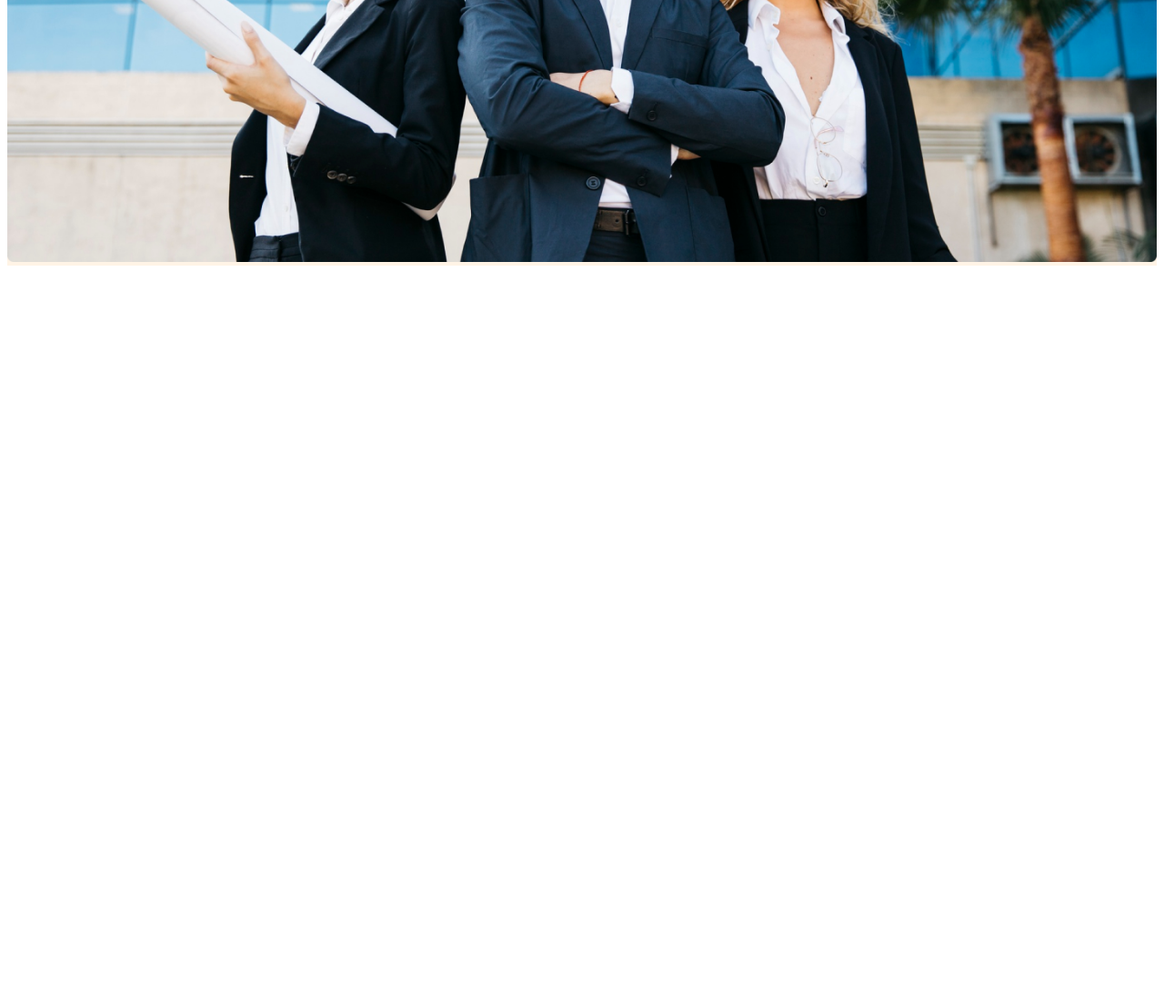
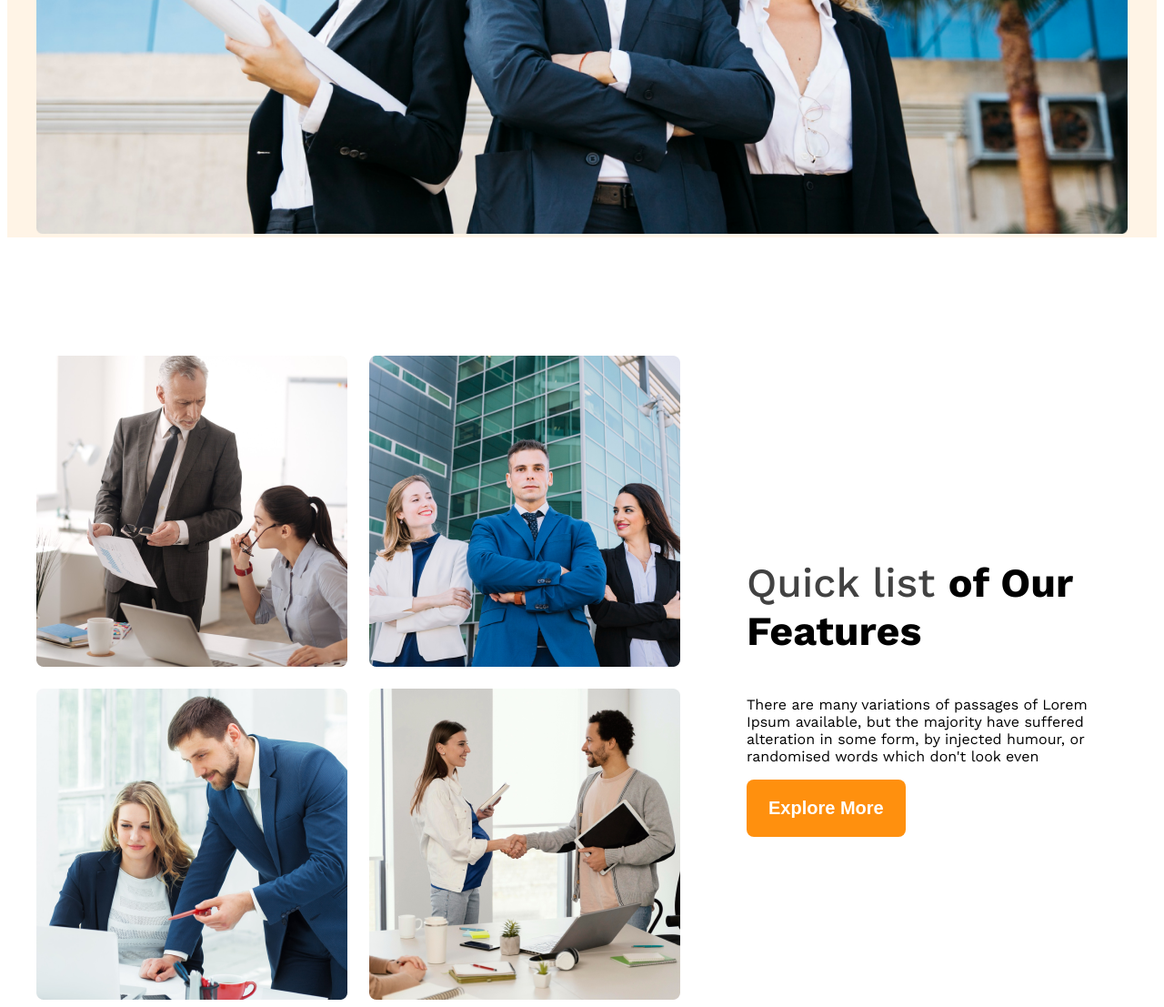
Before and after one commit to shafrinahamed0007/MIL2M7-Architect, a plain HTML site: page index.html in a window 1280 px wide. Shown: the part 876-1983 px from the top of the page at 91% size. Before the commit the page ends 1176 px from the top, so only its background shows below. Drawn offline with nearby package versions, Linux system fonts and the light colour scheme.

Commit message:
Set team sections with flex and grid layout

```diff
--- a/index.html
+++ b/index.html
@@ -35,13 +35,31 @@
           </p>
           <button class="btn-primary">Explore More</button>
         </div>
-         <img class="banner-image" src="/images/banner.png" alt="" />
-
+        <img class="banner-image" src="/images/banner.png" alt="" />
       </div>
-
     </header>
 
-    <main></main>
+    <main>
+      <section class="teams display-flex">
+        <div class="team-img-container">
+          <img src="./images/team1.png" alt="two architects discussing about design">
+          <img src="./images/team2.png" alt="">
+          <img src="./images/team3.png" alt="">
+          <img src="./images/team4.png" alt="">
+        </div>
+
+        <div class="our-features">
+          <h3 class="feature-title"><span id="quick-list" class="text-gray">Quick list </span><spa id="of-our">of Our</spa> <span id="features">Features</span></h3>
+          <p class="feature-description">
+            There are many variations of passages of Lorem Ipsum available, but
+            the majority have suffered alteration in some form, by injected
+            humour, or randomised words which don't look even
+          </p>
+
+          <button class="btn-primary">Explore More</button>
+        </div>
+      </section>
+    </main>
 
     <footer></footer>
   </body>
--- a/styles/architects.css
+++ b/styles/architects.css
@@ -70,14 +70,14 @@
 
 .navbar,
 .banner {
-  max-width: 1340px;
+  max-width: 1200px;
   margin: 0 auto;
 }
 
 /* Banner related styles */
 
 .banner-content {
-  width: 850px;
+  max-width: 862px;
   margin: 0 auto;
   text-align: center;
   margin-bottom: 50px;
@@ -86,17 +86,59 @@
 .banner-title {
   font-weight: 700;
   font-size: 4rem;
+  width: 100%;
 }
 
 .banner-image {
   width: 100%;
 }
 
+/* Main */
+main {
+  max-width: 1200px;
+  margin: 0 auto;
+}
+
+main > section {
+  margin-top: 130px;
+}
+
+/* team and features related styles */
+.teams {
+  align-items: center;
+}
+
+.team-img-container {
+  display: grid;
+  grid-template-columns: repeat(2, 1fr);
+  gap: 24px;
+}
+
+.our-features {
+  margin-left: 73px;
+  max-width: 537px;
+}
+
+.feature-title {
+  font-size: 2.8rem;
+  font-weight: 700;
+}
+
+#quick-list {
+  font-weight: 500;
+}
 
 /* Responsive Media Query */
 
-@media screen and (max-width:576px){
-    .navbar, .nav-link{
-        flex-direction: column;
-    }
+@media screen and (max-width: 576px) {
+  .navbar,
+  .nav-link {
+    flex-direction: column;
+  }
+
+  /* .navbar,
+.banner {
+  width: 100%;
+  margin: 0 auto;
+} */
 }
```
